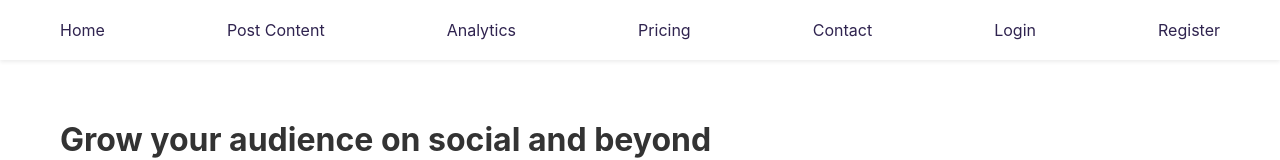
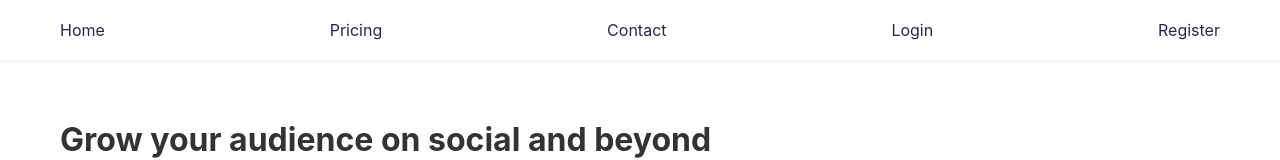
Before and after one commit to Becca1973/Projekt, a React (Create React App) app in the folder client/: page / in a window 1280 px wide. Shown: the top 160 px of the page. Built offline with nearby package versions, Linux system fonts and the light colour scheme.

Commit message:
Navbar fix

```diff
--- a/client/src/components/Navigation/Navigation.jsx
+++ b/client/src/components/Navigation/Navigation.jsx
@@ -40,6 +40,7 @@ function Navigation() {
 
   const handleLogout = () => {
     localStorage.removeItem("user");
+    localStorage.removeItem("encodedData");
     localStorage.removeItem("socialTokens");
     setUser(null);
     navigate("/login");
@@ -57,12 +58,16 @@ function Navigation() {
             <li>
               <Link to="/">Home</Link>
             </li>
+            { localStorage.getItem("user") &&
             <li>
               <Link to="/post-content">Post Content</Link>
             </li>
+            }
+            { localStorage.getItem("user") &&
             <li>
               <Link to="/analytics">Analytics</Link>
             </li>
+            }
             <li>
               <Link to="/pricing">Pricing</Link>
             </li>
```
